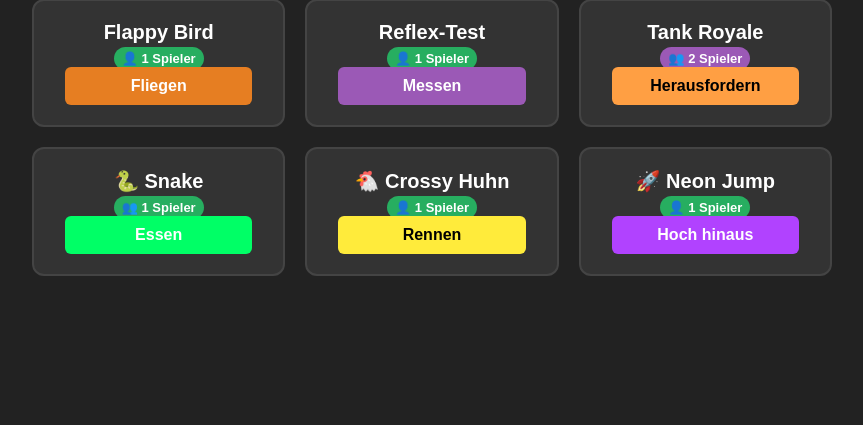
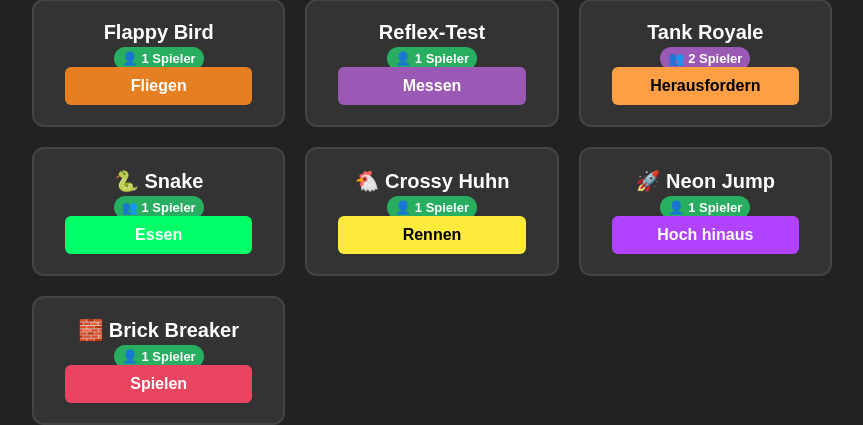
Before and after one commit to gamer24333/free_games, a Flask app: page /games in a window 1280 px wide. Shown: the part 419-844 px from the top of the page, without its empty margins (208-1071 px from the left). Before the commit the page ends 695 px from the top, so only its background shows below. Run offline with Flask 3, Linux system fonts and the light colour scheme; the visitor is signed in with stand-in values (Sample User, id 1).

Commit message:
Update games.html

```diff
--- a/templates/games.html
+++ b/templates/games.html
@@ -130,6 +130,14 @@
             <a href="/doodle" class="play-btn" style="background: #b142ff; color: white;">Hoch hinaus</a>
         </div>
 
+        <div class="game-card">
+            <div>
+                <div class="game-title">🧱 Brick Breaker</div>
+                <span class="game-mode mode-single">👤 1 Spieler</span>
+            </div>
+            <a href="/brickbreaker" class="play-btn" style="background: #e94560; color: white;">Spielen</a>
+        </div>
+
     </div>
 
 </body>
```
